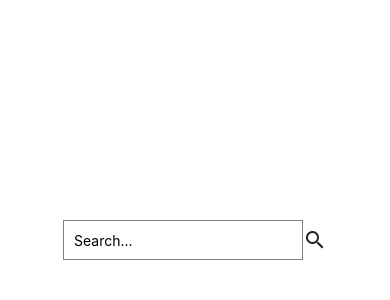
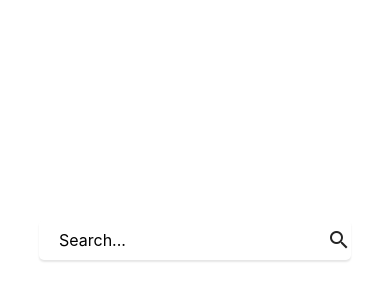
Before and after one commit to BrightCoders-Institute/reto-recetario-de-cocina-team-2-1, a React Native app in the folder recetario/: screen / in a window 390 px wide. Shown: the part 182-482 px from the top of the page. Built offline with nearby package versions, Linux system fonts and the light colour scheme.

Commit message:
added styles to the searchbar

```diff
--- a/recetario/src/Components/SearchBar/SearchBar.tsx
+++ b/recetario/src/Components/SearchBar/SearchBar.tsx
@@ -1,17 +1,51 @@
 import React from 'react';
-import { View, TextInput } from 'react-native';
+import { View, TextInput, StyleSheet, Dimensions } from 'react-native';
 import { Icon } from 'react-native-elements';
+
+const { width } = Dimensions.get('window');
 
 const SearchBar: React.FC = () => {
   return (
-    <View style={{ flexDirection: 'row', alignItems: 'center' }}>
-      <TextInput
-        style={{ flex: 1, height: 40, borderColor: 'gray', borderWidth: 1, paddingHorizontal: 10 }}
-        placeholder="Search..."
-      />
-      <Icon name="search" type="material" />
+    <View style={styles.container}>
+      <View style={styles.inputContainer}>
+        <TextInput
+          style={styles.input}
+          placeholder="Search..."
+        />
+        <Icon name="search" type="material" style={styles.icon} />
+      </View>
     </View>
   );
 };
 
+const styles = StyleSheet.create({
+  container: {
+    flex: 1,
+    alignItems: 'center',
+    justifyContent: 'center',
+  },
+  inputContainer: {
+    width: width * 0.8,
+    flexDirection: 'row',
+    alignItems: 'center',
+    backgroundColor: '#fff',
+    borderRadius: 5,
+    paddingHorizontal: 10,
+    shadowColor: '#000',
+    shadowOffset: { width: 0, height: 2 },
+    shadowOpacity: 0.1,
+    shadowRadius: 2,
+    elevation: 2,
+  },
+  input: {
+    flex: 1,
+    height: 40,
+    paddingHorizontal: 10,
+    fontSize: 16,
+  },
+  icon: {
+    marginLeft: 10,
+  },
+});
+
 export default SearchBar;
```
